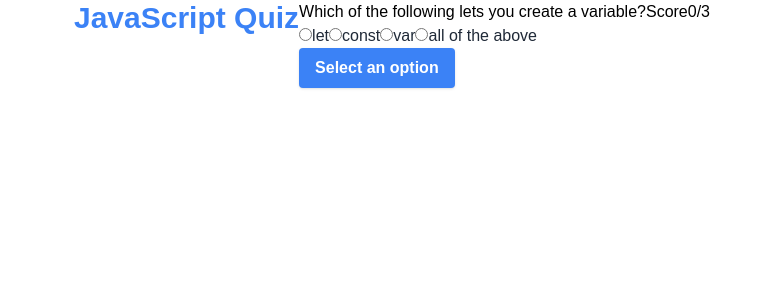
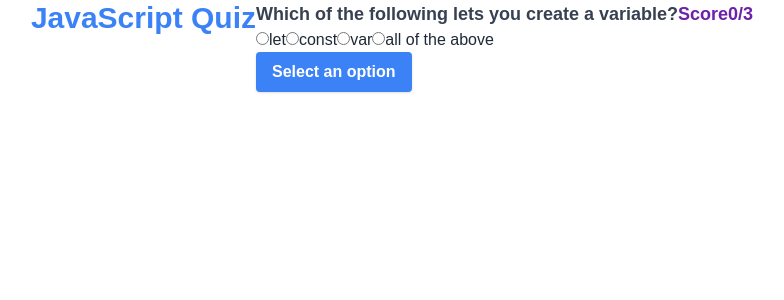
Before and after one commit to samanthalaine/quiz-app, a Vue app: page / in a window 1280 px wide. Shown: the top 300 px of the page, without its empty margins (248-1032 px from the left). Built offline with nearby package versions, Linux system fonts and the light colour scheme.

Commit message:
styling fixes

```diff
--- a/src/App.vue
+++ b/src/App.vue
@@ -65,8 +65,8 @@ const nextQuestion = () => {
     <h1 class="text-3xl font-semibold text-blue-500">JavaScript Quiz</h1>
     <section v-if="!quizCompleted">
       <div>
-        <span>{{ getCurrentQuestion.question }}</span>
-        <span>Score{{ score }}/{{ questions.length }}</span>
+        <span class="mb-2 text-lg font-bold text-gray-700">{{ getCurrentQuestion.question }}</span>
+        <span class="mb-2 text-lg font-bold text-purple-800">Score{{ score }}/{{ questions.length }}</span>
         <div class="form-check">
           <label
             v-for="(option, index) in getCurrentQuestion.options"
@@ -114,7 +114,7 @@ const nextQuestion = () => {
 			</button>
     </section>
     <section v-else>
-			<h2 class="mb-2 text-sm font-bold text-gray-700 ">You have finished the quiz!</h2>
+			<h2 class="mb-2 text-sm font-bold text-gray-700">You have finished the quiz!</h2>
 			<p class="mb-2 text-sm font-bold text-gray-700">Your score is {{ score }}/{{ questions.length }}</p>
 		</section>
   </main>
```
